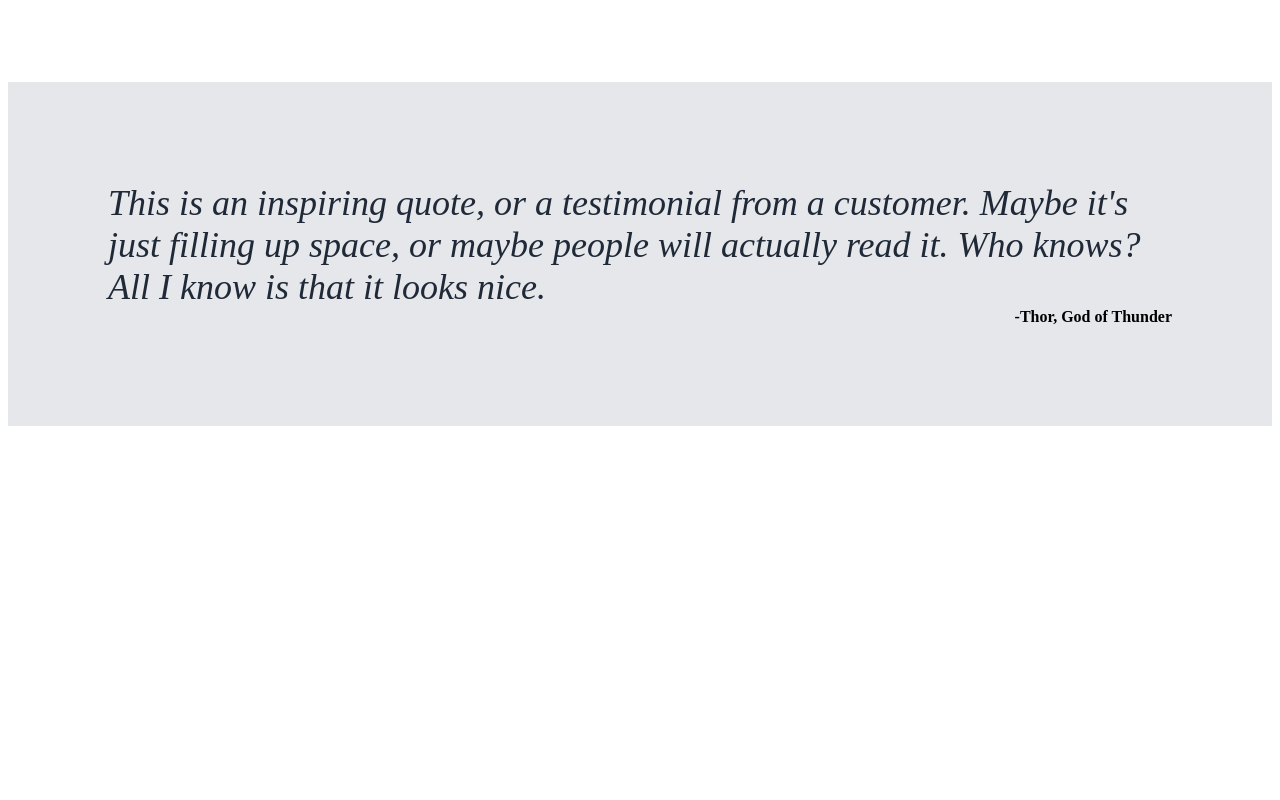
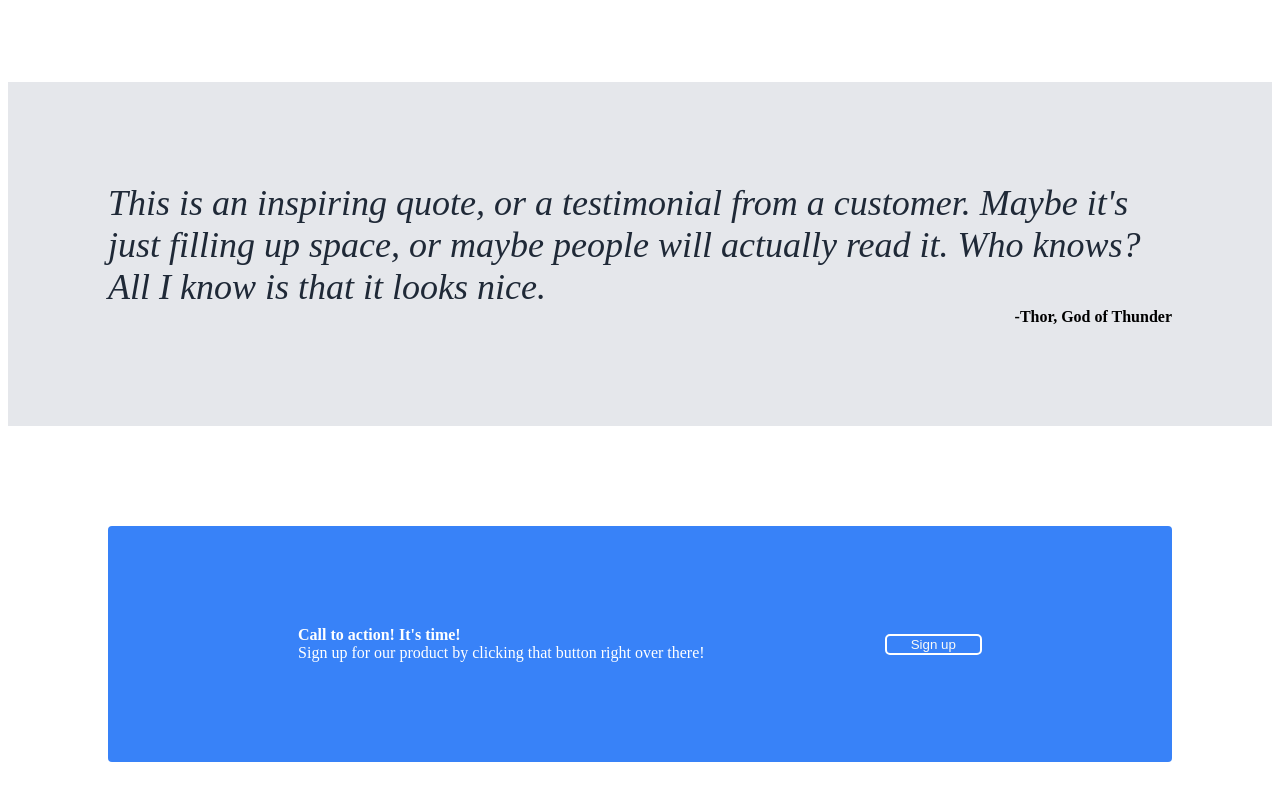
Before and after one commit to ohowey/odin-landing-page, a plain HTML site: page index.html in a window 1280 px wide. Shown: the part 570-1370 px from the top of the page. Before the commit the page ends 1004 px from the top, so only its background shows below. Drawn offline with Linux system fonts and the light colour scheme.

Commit message:
call to action is thru rough stages

```diff
--- a/index.html
+++ b/index.html
@@ -57,6 +57,14 @@
     </div>
 
     <!--call to action section-->
+    <div class="container">
+        <div class="call-text">
+            <div class="call">Call to action! It's time!</div>
+            <div class="sign-up">Sign up for our product by clicking that button right over there!</div>
+
+        </div>
+        <button class="call-button">Sign up</button>
+    </div>
 
     <!--footer-->
 </body>
--- a/style.css
+++ b/style.css
@@ -25,6 +25,7 @@
     height: 100px;
     background-color: bisque;
     flex-shrink: 0;
+
 }
 /*text color of logo and title*/
 .hero,.header-logo {
@@ -58,6 +59,7 @@ button {
     border-style: none;
     padding-left: 24px;
     padding-right: 24px;
+    flex-shrink: 0;
 }
 
 /* Section 2 */
@@ -118,3 +120,26 @@ button {
     justify-content: flex-end;
     font-weight: bold;
 }
+
+/* Here comes the call to action*/
+.container {
+    background-color: #3882f8;
+    border-radius: 4px;
+    margin: 100px;
+    display: flex;
+    padding: 100px;
+    justify-content: space-around;
+    align-items: center;
+}
+
+.call-text {
+    color: white;
+}
+
+.call {
+    font-weight: bold;
+}
+
+.call-button {
+    border: 2px solid white;
+}
```
